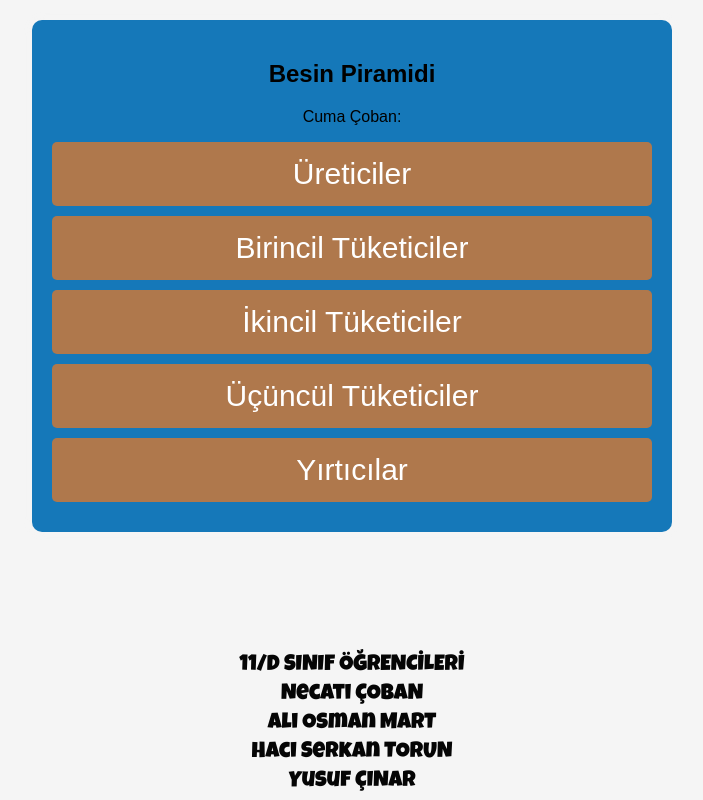
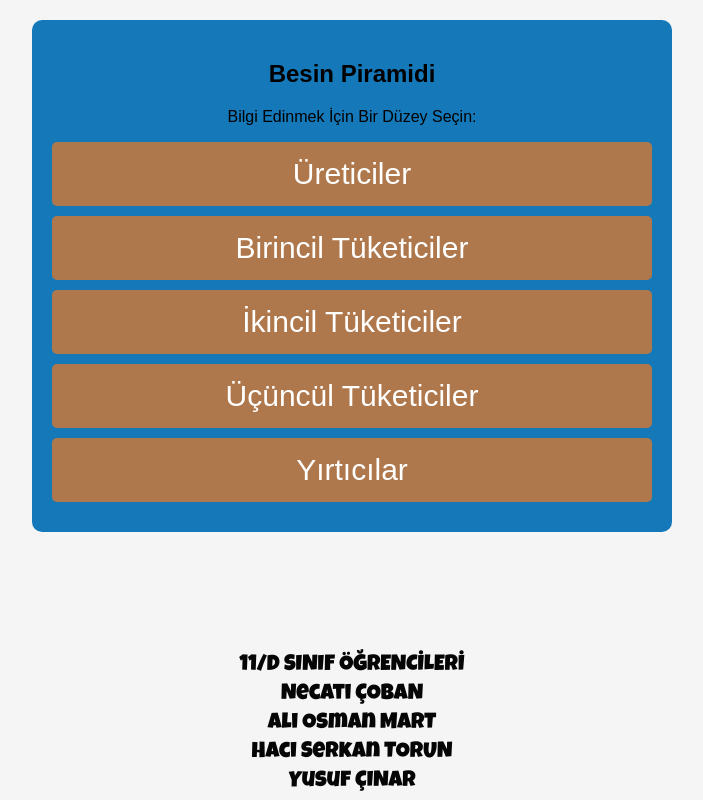
Before and after one commit to Kgames4040/BesinPiramidi, a plain HTML site: page index.html in a window 1280 px wide. Shown: the whole page, without its empty margins (288-991 px from the left). Drawn offline with Linux system fonts and the light colour scheme.

Commit message:
index.html

```diff
--- a/index.html
+++ b/index.html
@@ -43,7 +43,7 @@
 <body>
     <div class="container">
         <h2>Besin Piramidi</h2>
-        <p>Cuma Çoban:</p>
+        <p>Bilgi Edinmek İçin Bir Düzey Seçin:</p>
         <button class="btn" onclick="showVideo('videos/video1.mp4')">Üreticiler</button>
         <button class="btn" onclick="showVideo('videos/video2.mp4')">Birincil Tüketiciler</button>
         <button class="btn" onclick="showVideo('videos/video3.mp4')">İkincil Tüketiciler</button>
```
